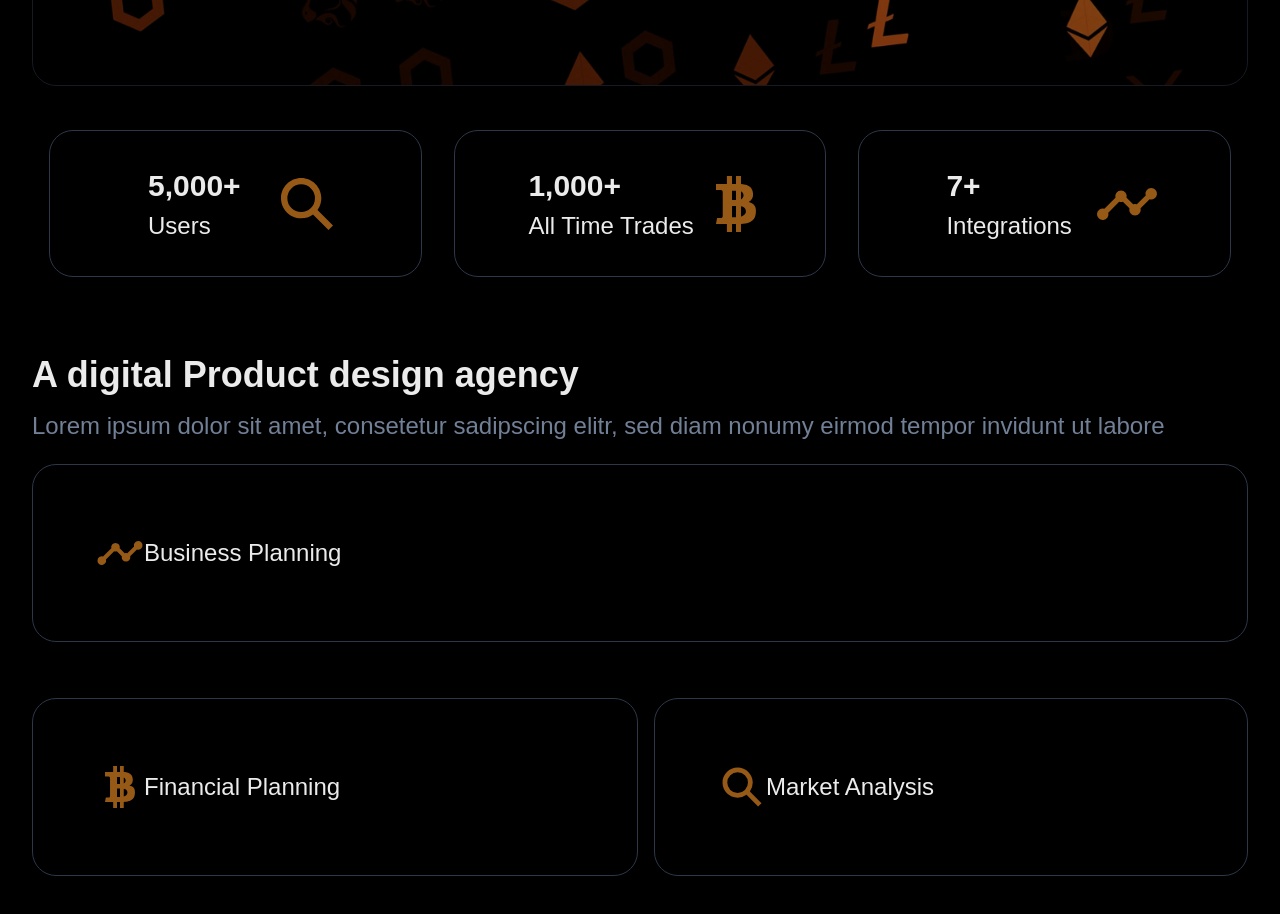
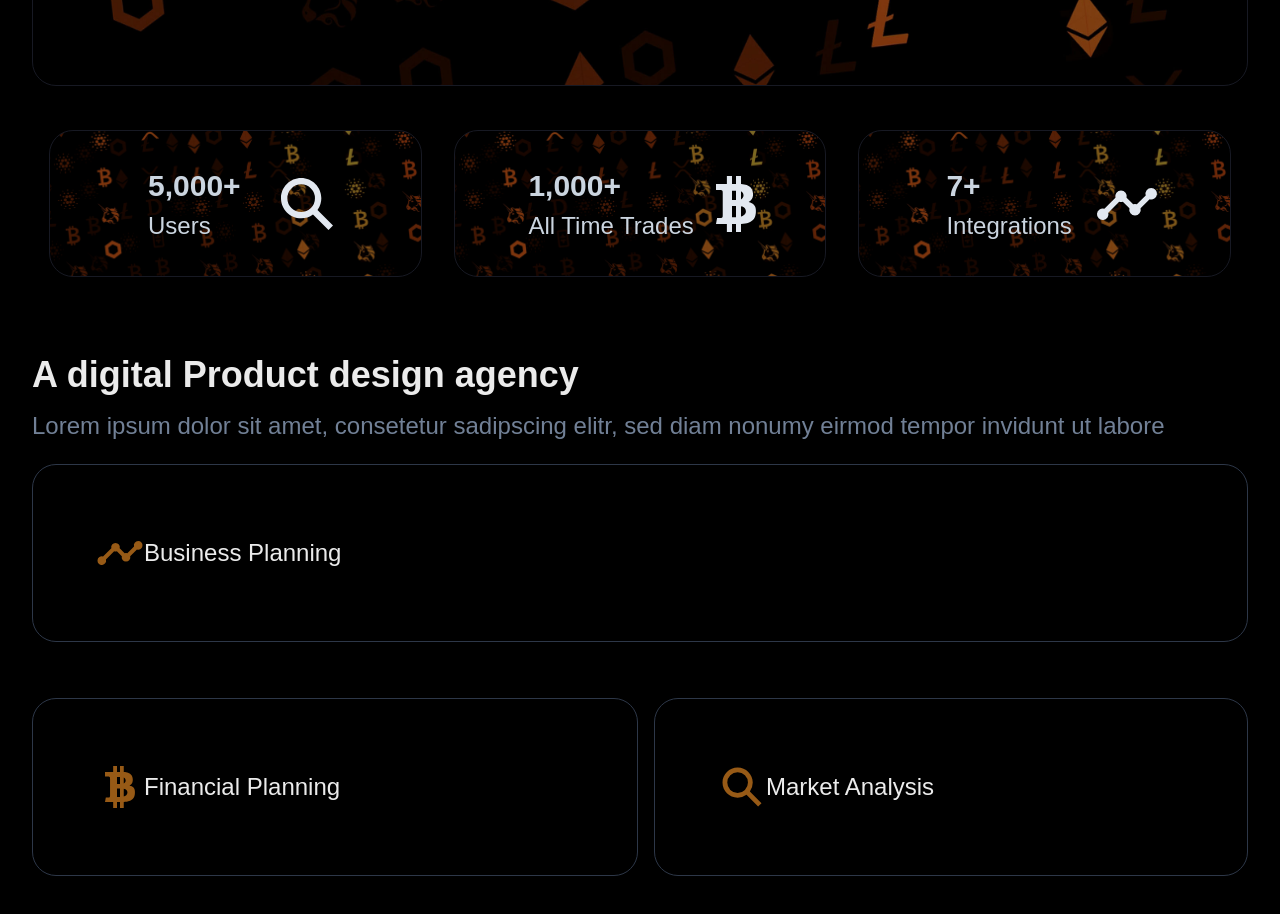
Before and after one commit to kenjitheman/webman, a Next.js app: page / in a window 1280 px wide. Shown: the part 860-1774 px from the top of the page. Built offline with nearby package versions, Linux system fonts and the light colour scheme; a web font is replaced by a local one.

Commit message:
chore: update welcome stats (change font color and background)

```diff
--- a/components/welcome_stats.js
+++ b/components/welcome_stats.js
@@ -14,29 +14,46 @@ function WelcomeStat(props) {
     const { title, stat, icon } = props;
     return (
         <AnimateOnHover>
-            <Stat
+            <Stat>
+                <Box
                     px={{ base: 2, md: 12 }}
                     py={8}
                     shadow={'xl'}
                     border={'1px solid'}
-                borderColor={useColorModeValue('gray.300', 'gray.700')}
+                    borderColor={useColorModeValue('gray.300', 'gray.900')}
+                    style={{
+                        backgroundImage: `url(/images/background.jpg)`,
+                        backgroundSize: 'cover',
+                        backgroundPosition: 'center',
+                        backgroundRepeat: 'no-repeat',
+                    }}
                     rounded={'3xl'}
                 >
                     <Flex justifyContent={'space-evenly'}>
                         <Box pl={{ base: 2, md: 4 }} >
-                        <StatNumber fontSize={{ base: '2xl', xl: '3xl' }} fontWeight={'bold'}>
+                            <StatNumber
+                                fontSize={{ base: '2xl', xl: '3xl' }}
+                                fontWeight={'bold'}
+                                color={useColorModeValue('gray.300', 'gray.300')}
+                            >
                                 {stat}
                             </StatNumber>
-                        <StatLabel fontSize={{ base: 'xl', md: 'xl', xl: '2xl' }} fontWeight={'regular'} isTruncated>
+                            <StatLabel
+                                fontSize={{ base: 'xl', md: 'xl', xl: '2xl' }}
+                                fontWeight={'regular'}
+                                isTruncated
+                                color={useColorModeValue('gray.300', 'gray.300')}
+                            >
                                 {title}
                             </StatLabel>
                         </Box>
-                    <Box my={'auto'} color={useColorModeValue('yellow.500', 'yellow.700')} alignContent={'center'}>
+                        <Box my={'auto'} color={useColorModeValue('gray.300', 'gray.200')} alignContent={'center'}>
                             {icon}
                         </Box>
                     </Flex>
+                </Box>
             </Stat>
-        </AnimateOnHover>
+        </AnimateOnHover >
     );
 }
 
```
Lines whose indentation alone changed are shown as unchanged.
